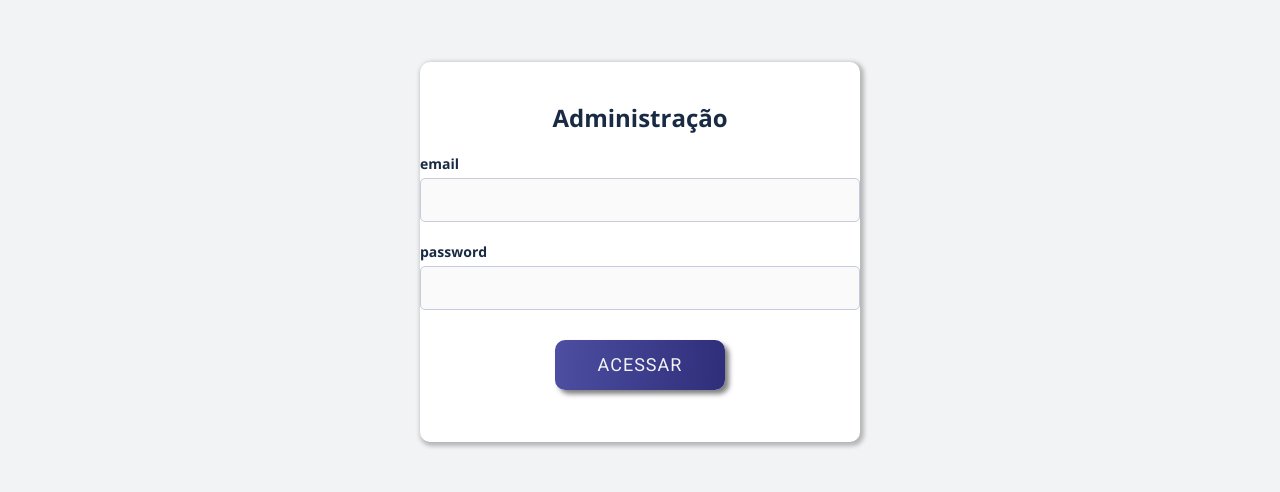
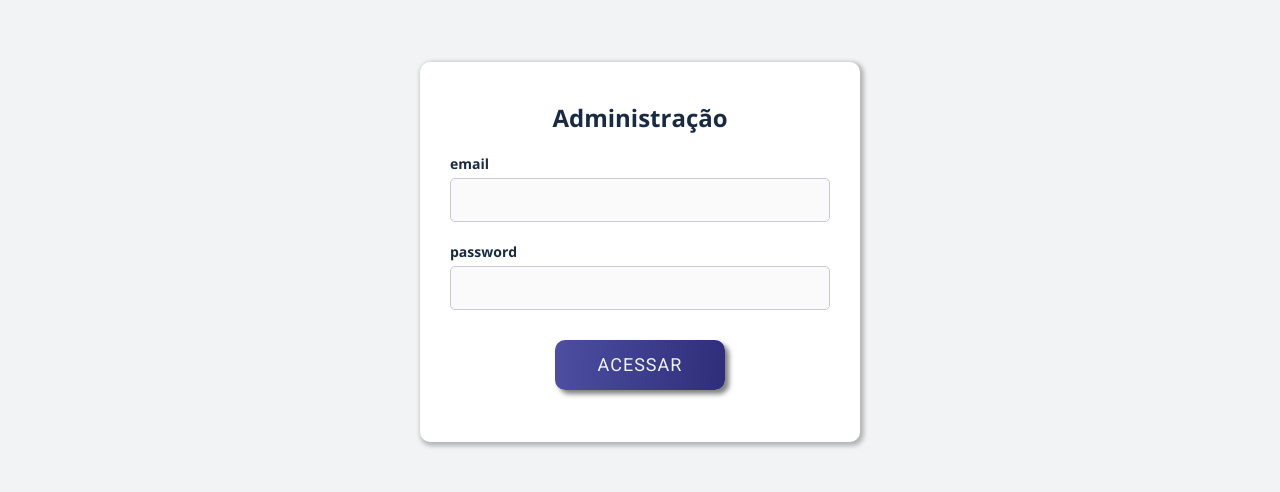
Before and after one commit to EddyPBR/mural-digital, a React (Create React App) app in the folder web/: page /admin in a window 1280 px wide. Shown: the part 133-625 px from the top of the page. Built offline with nearby package versions, Linux system fonts and the light colour scheme.

Commit message:
:wrench: Alterando estilos da box de login

```diff
--- a/web/src/pages/Admin/index.tsx
+++ b/web/src/pages/Admin/index.tsx
@@ -61,6 +61,7 @@ const Form = styled.form`
   background-color: #fff;
   box-shadow: 2px 2px 4px 2px rgba(0, 0, 0, 0.25);
   border-radius: 10px;
+  padding: 0rem 3rem;
 
   display: flex;
   flex-direction: column;
```
